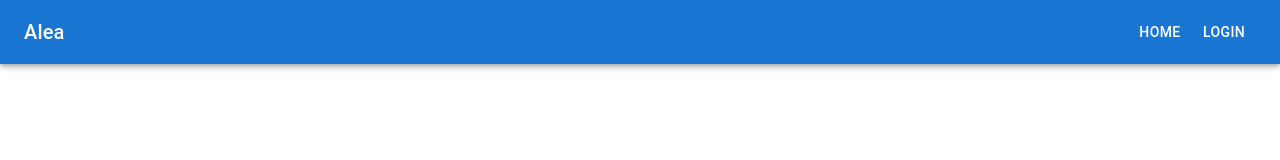
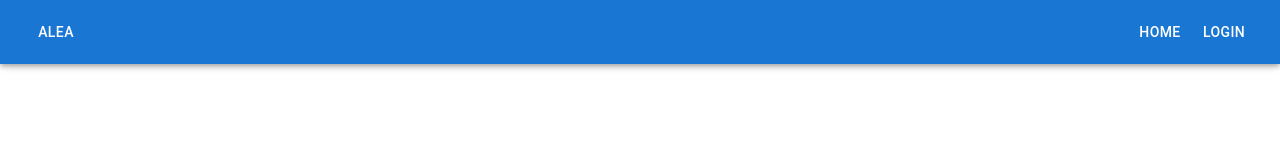
Before and after one commit to mihir2310/gamblingregulatory, a React (Vite) app in the folder FRONTEND/: page / in a window 1280 px wide. Shown: the top 160 px of the page. Built offline with nearby package versions, Linux system fonts and the light colour scheme.

Commit message:
Redirects to Home page directly setting authentication to false no matter where you click the logout button from

```diff
--- a/FRONTEND/src/App.jsx
+++ b/FRONTEND/src/App.jsx
@@ -24,7 +24,9 @@ function App() {
       <AppBar position="fixed">
         <Toolbar>
           <Typography variant="h6" sx={{ flexGrow: 1 }}>
-            Alea
+            <Button color="inherit" component={Link} to="/">
+              Alea
+            </Button>
           </Typography>
           {isAuthenticated ? (
             <>
@@ -34,7 +36,7 @@ function App() {
               <Button color="inherit" component={Link} to="/dashboard">
                 Dashboard
               </Button>
-              <Button color="inherit" onClick={handleLogout}>
+              <Button color="inherit" component={Link} to="/" onClick={handleLogout}>
                 Logout
               </Button>
             </>
```
